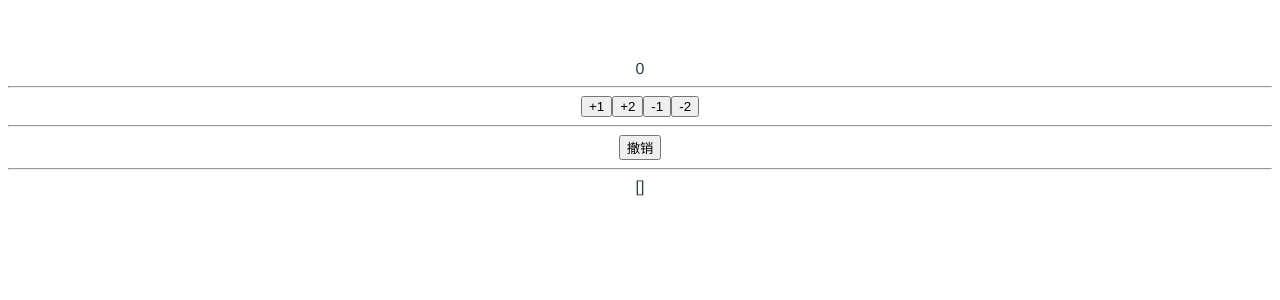
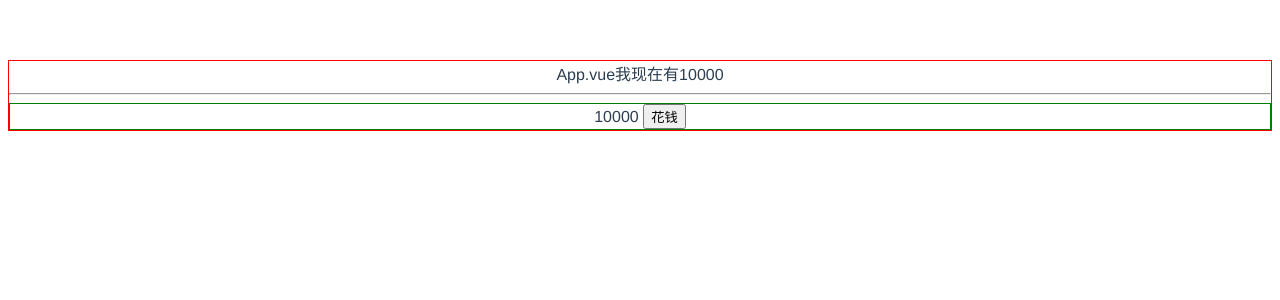
Before and after one commit to zhanana/vue-demo-1, a Vue app: page / in a window 1280 px wide. Shown: the top 300 px of the page. Built offline with nearby package versions, Linux system fonts and the light colour scheme.

Commit message:
.sync语法糖

```diff
--- a/src/App.vue
+++ b/src/App.vue
@@ -1,17 +1,17 @@
 <template>
   <div id="app">
-    <Demo6/>
+    <Demo7 />
   </div>
 </template>
 
 <script>
 
-import Demo6 from './components/Demo6.vue'
+import Demo7 from './components/Demo7.vue'
 
 export default {
   name: 'App',
   components: {
-    Demo6
+    Demo7
   },
   data(){
     return{
--- /dev/null
+++ b/src/components/Demo7.vue
@@ -0,0 +1,50 @@
+<template>
+    <div class="container">
+        App.vue我现在有{{total}}
+        <hr>
+        <!-- <Demo7c :money = "total" v-on:update:money="total=$event"/> -->
+        <!-- 上面的语句和下面的语句表达同样的意思，都是儿子想用爸爸的钱，爸爸得允许和知道儿子用了多少钱，下面:money.sync更简练 -->
+        <!--vue规则1 组件不能修改props外部数据  -->
+        <!-- 规则2 $emit可以触发事件并传参  -->
+        <!-- 规则3 $event可以获取$emit的参数  -->
+        <Demo7c :money.sync = "total" />
+    </div>
+</template>
+
+<script>
+import Demo7c from './Demo7c.vue'
+
+export default {
+    name:'',
+    components: {
+        Demo7c
+    },
+    data() {
+        return {
+            total:10000
+        };
+    },
+    computed: {
+
+    },
+    watch: {
+
+    },
+    created() {
+
+    },
+    mounted() {
+
+    },
+    methods: {
+
+    },
+};
+</script>
+
+<style scoped >
+    .container{
+        border: 1px solid red;
+    }
+
+</style>
--- /dev/null
+++ b/src/components/Demo7c.vue
@@ -0,0 +1,44 @@
+<template>
+    <div class="container1">
+        {{money}}
+        <button @click="$emit('update:money',money - 100)">
+            <span>花钱</span>
+        </button>
+    </div>
+</template>
+
+<script>
+export default {
+    props:["money"],
+    name:'',
+    components: {
+
+    },
+    data() {
+        return {
+
+        };
+    },
+    computed: {
+
+    },
+    watch: {
+
+    },
+    created() {
+
+    },
+    mounted() {
+
+    },
+    methods: {
+
+    },
+};
+</script>
+
+<style scoped >
+    .container1{
+        border: 1px solid green;
+    }
+</style>
```
